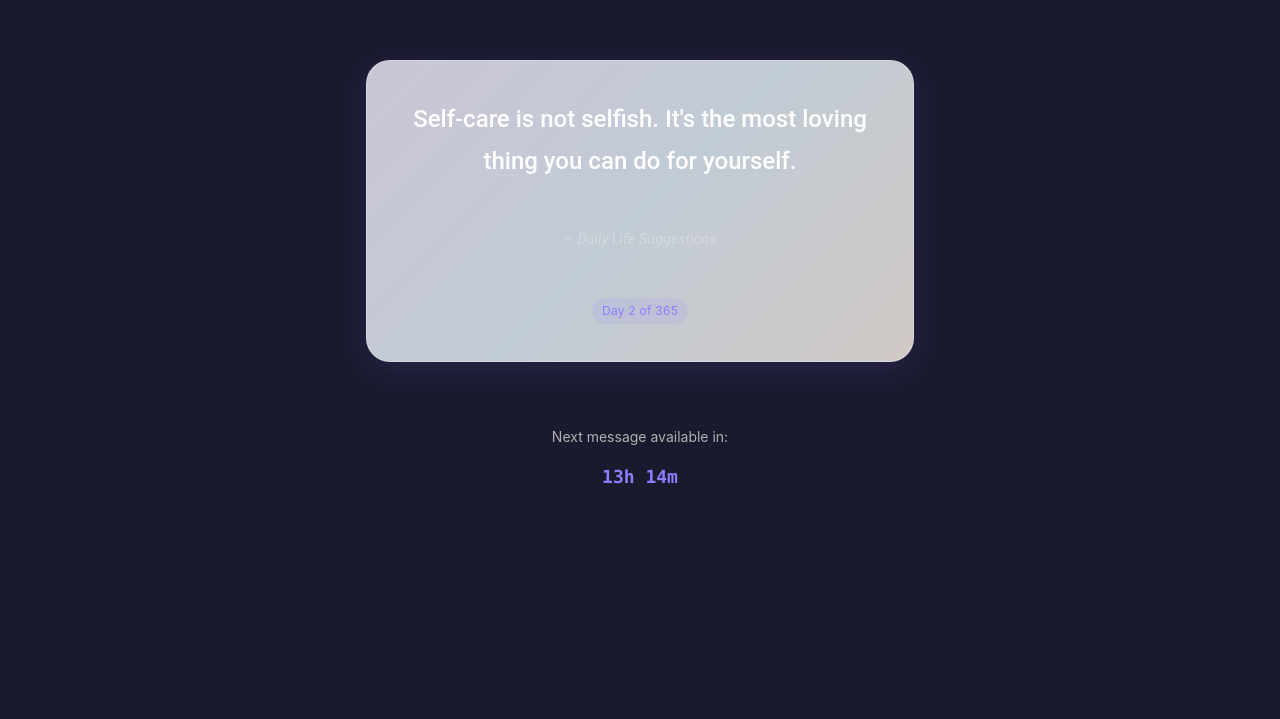
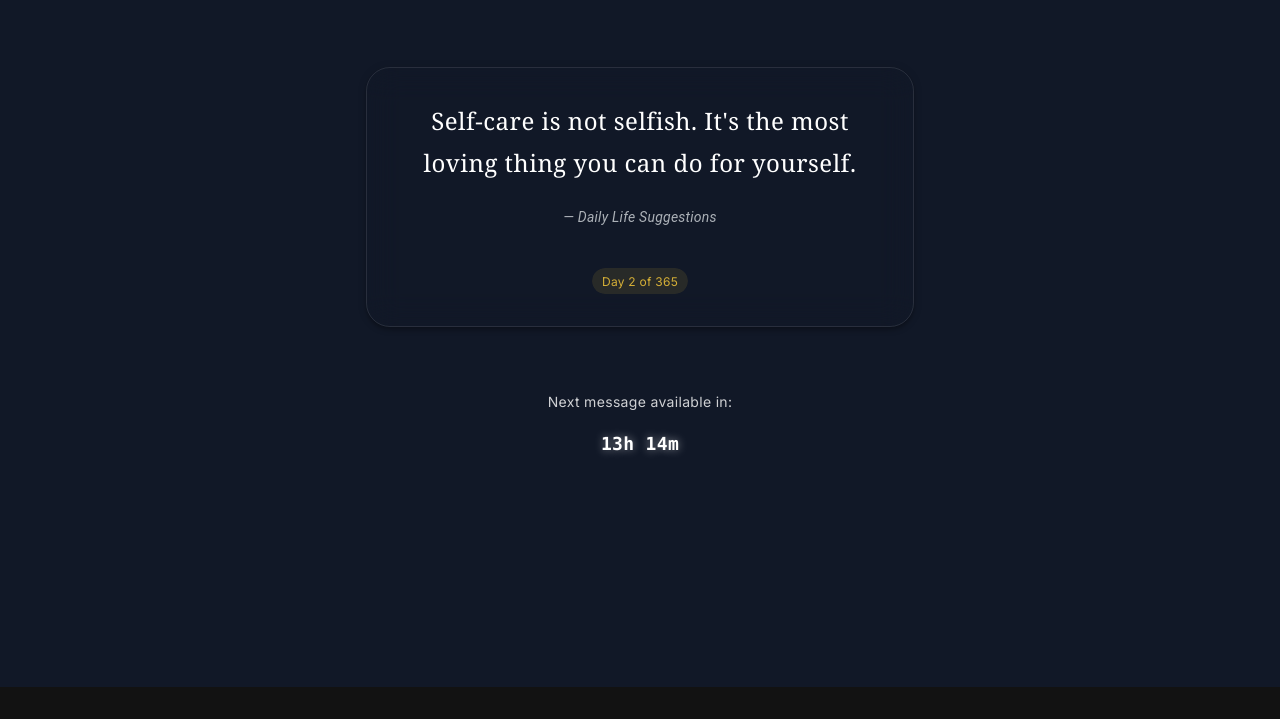
Before and after one commit to vochauthanhhuymgm/gift-of-mailinh, a Nuxt app: page / in a window 1280 px wide. Shown: the part 145-864 px from the top of the page. After the commit the page ends 832 px from the top, so only its background shows below. Built offline with nearby package versions, Linux system fonts and the light colour scheme.

Commit message:
chrismas vibe v1.0

```diff
--- a/nuxt.config.ts
+++ b/nuxt.config.ts
@@ -35,6 +35,8 @@ export default defineNuxtConfig({
   // CSS and styling
   css: [
     '@/assets/styles/global.css',
+    '@/assets/styles/typography.css',
+    '@/assets/styles/animations.css', // Add animation styles
     'vuetify/styles',
     '@mdi/font/css/materialdesignicons.css',
   ],
--- /dev/null
+++ b/src/assets/styles/animations.css
@@ -0,0 +1,50 @@
+/* src/assets/styles/animations.css */
+
+/*
+  Gentle, slow animations to create a calm and unhurried experience.
+  Durations are set to >= 500ms as per specification SC-005.
+*/
+
+/* Fade-in animation for revealing content */
+@keyframes fadeIn {
+  from {
+    opacity: 0;
+  }
+  to {
+    opacity: 1;
+  }
+}
+
+.fade-in {
+  animation: fadeIn 0.8s ease-in-out forwards;
+}
+
+/* Fade-in and slide-up animation for a subtle entrance */
+@keyframes fadeInUp {
+  from {
+    opacity: 0;
+    transform: translateY(20px);
+  }
+  to {
+    opacity: 1;
+    transform: translateY(0);
+  }
+}
+
+.fade-in-up {
+  animation: fadeInUp 0.7s ease-out forwards;
+}
+
+/* A slightly faster version for secondary elements */
+.fade-in-up-fast {
+  animation: fadeInUp 0.5s ease-out forwards;
+}
+
+/* Respects user preference for reduced motion */
+@media (prefers-reduced-motion: reduce) {
+  .fade-in,
+  .fade-in-up,
+  .fade-in-up-fast {
+    animation: none;
+  }
+}
--- a/src/assets/styles/global.css
+++ b/src/assets/styles/global.css
@@ -1,19 +1,21 @@
-/**
- * Global styles for Daily Life-Healing Suggestions app
- * Calm, accessible, mobile-first aesthetic
- */
-
 /* CSS Variables for theming */
 :root {
-  /* Color palette - dark, calming colors inspired by Sleep Cycle */
-  --color-primary: #8e7dff; /* Brighter purple for accents on dark bg */
-  --color-secondary: #89cff0; /* Powder blue */
-  --color-accent: #ffd4a3; /* Warm peach */
-  --color-text: #e5e5e5; /* Light gray for readability */
-  --color-text-light: #b0b0b0; /* Lighter gray for secondary text */
-  --color-background: linear-gradient(135deg, #1c142b 0%, #3c225e 100%); /* Dark purple gradient */
-  --color-card: rgba(45, 45, 42, 0.5); /* Translucent dark card */
-  --color-border: #3d3d3a; /* Soft border color */
+  /*
+    New Color Palette: Deep Space Calm
+    A harmonious, dark theme inspired by the tranquility of deep space.
+    - Background: A smooth gradient from deep navy to dark purple.
+    - Primary: A vibrant, yet soft, lavender for focus elements.
+    - Secondary: A gentle cyan for secondary actions and highlights.
+    - Text: Off-white for high readability without being harsh.
+  */
+  --color-primary: #9b8afb; /* Soft Lavender */
+  --color-secondary: #79dcf1; /* Gentle Cyan */
+  --color-accent: #f2c97d; /* Muted Gold (for subtle highlights if needed) */
+  --color-text: #eef2f5; /* Off-white */
+  --color-text-light: #a8b2c2; /* Muted Blue-Gray */
+  --color-background: #111827; /* Dark Navy-Gray as a fallback */
+  --color-card: rgba(31, 41, 55, 0.5); /* Translucent Dark Slate */
+  --color-border: rgba(55, 65, 81, 0.7); /* Soft Slate Border */
 
   /* Typography */
   --font-family-base: -apple-system, BlinkMacSystemFont, 'Segoe UI', Roboto,
@@ -95,12 +97,7 @@ body {
   font-size: var(--font-size-base);
   line-height: var(--line-height-normal);
   color: var(--color-text);
-  background: linear-gradient(135deg,
-    #f7f0ff 0%,
-    #ebf8ff 35%,
-    #fff5eb 70%,
-    #fef0ff 100%
-  );
+  background: linear-gradient(160deg, #0b0f2b 0%, #1e1a3e 100%);
   background-attachment: fixed;
   min-height: 100vh;
 }
@@ -197,14 +194,7 @@ textarea:focus,
 select:focus {
   outline: none;
   border-color: var(--color-primary);
-  box-shadow: 0 0 0 3px rgba(123, 104, 238, 0.1);
-}
-
-/* Contrast ratios - WCAG AA compliant (≥4.5:1 for normal text) */
-body {
-  /* Text on background: approximately 8:1 */
-  color: var(--color-text);
-  background-color: var(--color-background);
+  box-shadow: 0 0 0 3px rgba(155, 138, 251, 0.1);
 }
 
 /* Images */
--- /dev/null
+++ b/src/assets/styles/typography.css
@@ -0,0 +1,53 @@
+/* src/assets/styles/typography.css */
+
+/* Using a modern, readable, and open-source font like Inter */
+@import url('https://fonts.googleapis.com/css2?family=Inter:wght@400;500;700&display=swap');
+
+body {
+  font-family: 'Inter', -apple-system, BlinkMacSystemFont, 'Segoe UI', Roboto,
+    Helvetica, Arial, sans-serif;
+  font-size: 16px; /* Base font size for accessibility (WCAG) */
+  line-height: 1.6; /* Improves readability */
+  letter-spacing: 0.02em; /* Subtle spacing for better character distinction */
+  -webkit-font-smoothing: antialiased;
+  -moz-osx-font-smoothing: grayscale;
+  text-rendering: optimizeLegibility;
+}
+
+h1,
+h2,
+h3,
+h4,
+h5,
+h6 {
+  font-weight: 700;
+  line-height: 1.3;
+  margin-bottom: 0.75rem;
+}
+
+p {
+  margin-bottom: 1rem;
+}
+
+/* Specific class for the main message content for better control */
+.message-content {
+  font-size: 1.25rem; /* Slightly larger for emphasis */
+  font-weight: 500;
+  line-height: 1.7;
+  max-width: 65ch; /* Optimal line length for reading */
+  margin-left: auto;
+  margin-right: auto;
+}
+
+/* Styling for links to ensure they are visible and accessible */
+a {
+  color: var(--color-primary);
+  text-decoration: none;
+  transition: color 0.3s ease;
+}
+
+a:hover,
+a:focus {
+  color: var(--color-secondary);
+  text-decoration: underline;
+}
--- /dev/null
+++ b/src/components/Footer.vue
@@ -0,0 +1,56 @@
+<template>
+  <v-footer app absolute class="text-center d-flex flex-column pa-4" style="background-color: transparent;">
+    <div>
+      <v-btn
+        v-for="icon in icons"
+        :key="icon.name"
+        class="mx-4"
+        :icon="icon.mdi"
+        variant="text"
+        :href="icon.link"
+        target="_blank"
+        :aria-label="icon.name"
+      ></v-btn>
+    </div>
+
+    <div class="pt-4 text-caption" style="color: rgba(255, 255, 255, 0.7);">
+      {{ new Date().getFullYear() }} — <strong>{{ appName }}</strong>
+    </div>
+
+    <v-divider></v-divider>
+
+    <div class="pt-4 text-caption" style="color: rgba(255, 255, 255, 0.5);">
+      <a :href="privacyPolicyUrl" class="footer-link mx-2">Privacy Policy</a>
+      <span v-if="supportEmail">|</span>
+      <a v-if="supportEmail" :href="`mailto:${supportEmail}`" class="footer-link mx-2">Contact Support</a>
+    </div>
+  </v-footer>
+</template>
+
+<script setup>
+import { ref, computed } from 'vue';
+
+const config = useRuntimeConfig();
+
+const appName = ref(config.public.appName);
+const supportEmail = ref(config.public.supportEmail);
+const privacyPolicyUrl = ref(config.public.privacyPolicy);
+
+const icons = ref([
+  { name: 'GitHub', mdi: 'mdi-github', link: 'https://github.com/your-repo' }, // Replace with your link
+  // Add other social links here if needed
+]);
+</script>
+
+<style scoped>
+.footer-link {
+  color: rgba(255, 255, 255, 0.6);
+  text-decoration: none;
+  transition: color 0.3s ease;
+}
+
+.footer-link:hover {
+  color: rgba(255, 255, 255, 1);
+  text-decoration: underline;
+}
+</style>
--- a/src/components/MessageDisplay.vue
+++ b/src/components/MessageDisplay.vue
@@ -1,13 +1,9 @@
 <template>
   <article class="message-display" role="main">
-    <v-card
-      class="message-card elevation-4"
-      rounded="xl"
-      :loading="isLoading"
-    >
+    <v-card class="message-card elevation-4" rounded="xl" :loading="isLoading">
       <v-card-text class="message-content pa-8">
         <!-- Message text with semantic markup -->
-        <p class="message-text text-h5 font-weight-medium" v-if="message">
+        <p class="message-text" v-if="message">
           {{ message.content }}
         </p>
 
@@ -35,7 +31,10 @@
         </v-alert>
 
         <!-- Author attribution if provided -->
-        <p v-if="message?.author" class="message-author text-body-2 text-medium-emphasis font-italic mt-6">
+        <p
+          v-if="message?.author"
+          class="message-author text-body-2 text-medium-emphasis font-italic mt-6"
+        >
           — {{ message.author }}
         </p>
 
@@ -43,7 +42,7 @@
         <v-chip
           v-if="dayIndex >= 0 && dayIndex < 365"
           class="day-counter mt-6"
-          color="primary"
+          color="#d4af37"
           variant="tonal"
           size="small"
         >
@@ -82,23 +81,19 @@ const dayIndex = computed(() => props.dayIndex);
   }
 
   .message-card {
-  background: linear-gradient(135deg,
-    rgba(247, 240, 255, 0.8) 0%,
-    rgba(235, 248, 255, 0.8) 50%,
-    rgba(255, 245, 235, 0.8) 100%
-  );
-  backdrop-filter: blur(10px);
-  border: 1px solid rgba(255, 255, 255, 0.3);
-  box-shadow: 0 8px 32px rgba(123, 104, 238, 0.15) !important;
+    background-color: transparent;
+    backdrop-filter: blur(16px);
+    border: 1px solid rgba(255, 255, 255, 0.1);
+    border-radius: 1.5rem !important; /* 2xl */
+    box-shadow: 0 0 40px rgba(255, 255, 255, 0.05);
   }
 
-.message-content {
-  display: flex;
-  flex-direction: column;
-  align-items: center;
-  justify-content: center;
-  min-height: 300px;
-  text-align: center;
+  .message-text {
+    font-family: var(--font-family-serif);
+    font-size: var(--font-size-xl);
+    color: #ffffff;
+    line-height: var(--line-height-relaxed);
+    letter-spacing: 0.5px;
   }
 
   .message-text {
--- /dev/null
+++ b/src/components/NightSkyBackground.vue
@@ -0,0 +1,135 @@
+<template>
+  <div class="night-sky" aria-hidden="true">
+    <div class="stars layer-1"></div>
+    <div class="stars layer-2"></div>
+    <div class="stars layer-3"></div>
+    <div class="snow layer-1"></div>
+    <div class="snow layer-2"></div>
+    <div class="snow layer-3"></div>
+  </div>
+</template>
+
+<script setup lang="ts">
+// Pure CSS decorative background; no script required
+</script>
+
+<style scoped>
+/* Full-viewport gradient base */
+.night-sky {
+  position: fixed;
+  inset: 0;
+  width: 100%;
+  height: 100vh;
+  pointer-events: none;
+  z-index: -1;
+  background: linear-gradient(to bottom, #05070a 0%, #0b1426 50%, #1a2c38 100%);
+  overflow: hidden;
+}
+
+/* Star layers */
+.stars {
+  position: absolute;
+  inset: 0;
+  background-repeat: repeat;
+  will-change: opacity;
+}
+
+/* Small, dense stars */
+.layer-1 {
+  background-image: radial-gradient(rgba(255, 255, 255, 0.85) 0.7px, rgba(255, 255, 255, 0) 0.7px);
+  background-size: 3px 3px;
+  background-position: 0 0;
+  animation: twinkle 7s ease-in-out infinite;
+  opacity: 0.7;
+}
+
+/* Medium, lighter density */
+.layer-2 {
+  background-image: radial-gradient(rgba(255, 255, 255, 0.75) 1px, rgba(255, 255, 255, 0) 1px);
+  background-size: 5px 5px;
+  background-position: 1px 2px;
+  animation: twinkle 9s ease-in-out infinite;
+  animation-delay: 1.5s;
+  opacity: 0.6;
+}
+
+/* Largest, sparsest stars */
+.layer-3 {
+  background-image: radial-gradient(rgba(255, 255, 255, 0.65) 1.2px, rgba(255, 255, 255, 0) 1.2px);
+  background-size: 8px 8px;
+  background-position: 2px 1px;
+  animation: twinkle 11s ease-in-out infinite;
+  animation-delay: 0.8s;
+  opacity: 0.5;
+}
+
+/* Twinkling via opacity */
+@keyframes twinkle {
+  0% { opacity: 0.2; }
+  50% { opacity: 1; }
+  100% { opacity: 0.2; }
+}
+
+/* Snow animation */
+.snow {
+  position: absolute;
+  top: -100%;
+  left: 0;
+  width: 100%;
+  height: 100%;
+  background-image: radial-gradient(rgba(255, 255, 255, 0.7) 1px, transparent 1px);
+  background-repeat: repeat;
+  animation: fall linear infinite;
+}
+
+.snow.layer-1 {
+  background-size: 200px 200px;
+  animation-duration: 15s;
+  animation-delay: -2s;
+}
+
+.snow.layer-2 {
+  background-size: 300px 300px;
+  animation-duration: 20s;
+  animation-delay: -5s;
+  opacity: 0.6;
+}
+
+.snow.layer-3 {
+  background-size: 400px 400px;
+  animation-duration: 25s;
+  animation-delay: -10s;
+  opacity: 0.4;
+}
+
+@keyframes fall {
+  to {
+    transform: translateY(200vh);
+  }
+}
+
+/* Responsiveness: reduce density on small screens */
+@media (max-width: 768px) {
+  .layer-1 {
+    background-size: 4px 4px; /* fewer dots */
+    opacity: 0.55;
+  }
+  .layer-2 {
+    background-size: 7px 7px;
+    opacity: 0.5;
+  }
+  .layer-3 {
+    background-size: 10px 10px;
+    opacity: 0.45;
+  }
+}
+
+/* Accessibility: respect reduced motion */
+@media (prefers-reduced-motion: reduce) {
+  .layer-1,
+  .layer-2,
+  .layer-3 {
+    animation: none;
+  }
+}
+</style>
--- a/src/layouts/default.vue
+++ b/src/layouts/default.vue
@@ -1,6 +1,8 @@
 <template>
+  <v-app>
+    <NightSkyBackground />
     <v-main>
-    <v-container fluid class="d-flex align-center justify-center min-vh-100 py-8">
+      <v-container fluid class="d-flex align-center justify-center min-vh-100">
         <v-row justify="center">
           <v-col cols="12" sm="10" md="8" lg="6">
             <slot />
@@ -8,9 +10,12 @@
         </v-row>
       </v-container>
     </v-main>
+  </v-app>
 </template>
 
 <script setup lang="ts">
+  import NightSkyBackground from '~/components/NightSkyBackground.vue';
+  import Footer from '~/components/Footer.vue';
   // Default layout for all pages
   // Minimal chrome using Vuetify grid system to focus on message content
 </script>
--- a/src/pages/index.vue
+++ b/src/pages/index.vue
@@ -3,21 +3,31 @@
     <!-- Coming Soon Screen (before startDate) -->
     <div v-if="state === 'COMING_SOON'" class="coming-soon-screen">
       <div class="coming-soon-content">
-        <h1>Get Ready</h1>
-        <p class="coming-soon-message">Your 365-day emotional healing journey begins on</p>
+        <h1 class="headline">Get Ready</h1>
+        <p class="coming-soon-message subtext">Your 365-day emotional healing journey begins on</p>
         <p class="coming-soon-date">{{ formatDate(dateLock.getStartDate()) }}</p>
-        <p class="coming-soon-subtitle">at 6:00 AM local time</p>
-        <p class="coming-soon-subtext">Prepare yourself for daily inspiration, encouragement, and emotional support.</p>
+        <p class="coming-soon-subtitle subtext">at 6:00 AM local time</p>
+        <p class="coming-soon-subtext subtext">
+          Prepare yourself for daily inspiration, encouragement, and emotional support.
+        </p>
       </div>
     </div>
 
     <!-- Completed Screen (after day 365) -->
     <div v-else-if="state === 'COMPLETED'" class="completed-screen">
       <div class="completed-content">
-        <h1>Journey Complete</h1>
-        <p class="completed-message">You've completed your 365-day emotional healing journey.</p>
-        <p class="completed-subtext">Thank you for taking this time to care for yourself. Remember, healing is a continuous practice.</p>
-        <p class="completed-note">You started on {{ formatDate(dateLock.getStartDate()) }} and completed on {{ formatDate(dateLock.getCompletionDate()) }}.</p>
+        <h1 class="headline">Journey Complete</h1>
+        <p class="completed-message subtext">
+          You've completed your 365-day emotional healing journey.
+        </p>
+        <p class="completed-subtext subtext">
+          Thank you for taking this time to care for yourself. Remember, healing is a continuous
+          practice.
+        </p>
+        <p class="completed-note subtext">
+          You started on {{ formatDate(dateLock.getStartDate()) }} and completed on
+          {{ formatDate(dateLock.getCompletionDate()) }}.
+        </p>
       </div>
     </div>
 
@@ -38,7 +48,12 @@
     </div>
 
     <!-- Loading state -->
-    <div v-if="isLoading && !currentMessage" class="loading-screen" aria-live="polite" aria-busy="true">
+    <div
+      v-if="isLoading && !currentMessage"
+      class="loading-screen"
+      aria-live="polite"
+      aria-busy="true"
+    >
       <p>Loading your daily message...</p>
     </div>
 
@@ -167,7 +182,8 @@ useHead({
     meta: [
       {
         name: 'description',
-      content: 'Start your 365-day journey of emotional healing with daily life suggestions and encouragement.',
+        content:
+          'Start your 365-day journey of emotional healing with daily life suggestions and encouragement.',
       },
       {
         name: 'viewport',
@@ -184,6 +200,7 @@ useHead({
     display: flex;
     align-items: center;
     justify-content: center;
+    text-align: center;
   }
 
   .message-screen,
@@ -205,41 +222,40 @@ useHead({
     text-align: center;
   }
 
-.coming-soon-content {
-  background-color: var(--color-card);
+  .coming-soon-content,
+  .completed-content {
+    background-color: rgba(255, 255, 255, 0.1);
+    backdrop-filter: blur(12px);
+    border: 1px solid rgba(255, 255, 255, 0.2);
     padding: var(--spacing-xl);
-  border-radius: var(--border-radius-lg);
-  box-shadow: var(--shadow-lg);
-  max-width: 500px;
+    border-radius: 1.5rem; /* 2xl */
+    max-width: 90%;
+    width: 640px; /* max-w-2xl */
   }
 
   .coming-soon-content h1 {
-  color: var(--color-primary);
     margin-bottom: var(--spacing-lg);
   }
 
   .coming-soon-message {
     font-size: var(--font-size-lg);
-  color: var(--color-text);
     margin-bottom: var(--spacing-md);
   }
 
   .coming-soon-date {
     font-size: var(--font-size-2xl);
-  color: var(--color-primary);
+    color: #ffffff;
     font-weight: 600;
     margin-bottom: var(--spacing-md);
   }
 
   .coming-soon-subtitle {
     font-size: var(--font-size-base);
-  color: var(--color-text-light);
     margin-bottom: var(--spacing-lg);
   }
 
   .coming-soon-subtext {
     font-size: var(--font-size-sm);
-  color: var(--color-text-light);
     line-height: var(--line-height-relaxed);
   }
 
@@ -248,42 +264,30 @@ useHead({
     text-align: center;
   }
 
-.completed-content {
-  background-color: var(--color-card);
-  padding: var(--spacing-xl);
-  border-radius: var(--border-radius-lg);
-  box-shadow: var(--shadow-lg);
-  max-width: 500px;
-}
-
   .completed-content h1 {
-  color: var(--color-primary);
     margin-bottom: var(--spacing-lg);
   }
 
   .completed-message {
     font-size: var(--font-size-lg);
-  color: var(--color-text);
     margin-bottom: var(--spacing-md);
   }
 
   .completed-subtext {
     font-size: var(--font-size-base);
-  color: var(--color-text);
     line-height: var(--line-height-relaxed);
     margin-bottom: var(--spacing-lg);
   }
 
   .completed-note {
     font-size: var(--font-size-sm);
-  color: var(--color-text-light);
   }
 
   /* Message Screen */
   .next-message-info {
     text-align: center;
     margin-top: var(--spacing-lg);
-  color: var(--color-text-light);
+    color: rgba(255, 255, 255, 0.8);
   }
 
   .next-message-text {
@@ -294,21 +298,22 @@ useHead({
   .countdown {
     font-size: var(--font-size-lg);
     font-weight: 600;
-  color: var(--color-primary);
+    color: #ffffff;
     font-family: 'Monaco', 'Courier New', monospace;
+    text-shadow: 0 0 8px rgba(255, 255, 255, 0.5);
   }
 
   /* Loading Screen */
   .loading-screen {
     min-height: 300px;
-  background-color: var(--color-card);
+    background-color: transparent;
     border-radius: var(--border-radius-lg);
-  box-shadow: var(--shadow-md);
+    box-shadow: none;
     max-width: 500px;
   }
 
   .loading-screen p {
-  color: var(--color-text-light);
+    color: rgba(255, 255, 255, 0.8);
   }
 
   /* Error Screen */
@@ -327,13 +332,13 @@ useHead({
   }
 
   .error-screen p {
-  color: var(--color-text);
+    color: rgba(255, 255, 255, 0.85);
     margin-bottom: var(--spacing-lg);
   }
 
   .error-screen button {
-  background-color: var(--color-primary);
-  color: white;
+    background-color: rgba(255, 255, 255, 0.2);
+    color: #ffffff;
     padding: var(--spacing-sm) var(--spacing-md);
     border-radius: var(--border-radius-md);
     cursor: pointer;
@@ -341,7 +346,62 @@ useHead({
   }
 
   .error-screen button:hover {
-  background-color: var(--color-secondary);
+    background-color: rgba(255, 255, 255, 0.35);
+  }
+
+  /* Headline and subtext typography */
+  .headline {
+    font-family: var(--font-family-serif);
+    font-size: var(--font-size-3xl);
+    color: #ffffff;
+    letter-spacing: 0.2px;
+  }
+
+  .subtext {
+    font-family: var(--font-family-base);
+    color: rgba(255, 255, 255, 0.8);
+  }
+
+  /* Bottom-centered social proof */
+  .social-proof {
+    position: absolute;
+    bottom: var(--spacing-md);
+    left: 50%;
+    transform: translateX(-50%);
+    display: flex;
+    flex-direction: column;
+    align-items: center;
+    gap: var(--spacing-sm);
+    color: #ffffff;
+  }
+
+  .badge {
+    border: 1px solid rgba(255, 255, 255, 0.6);
+    color: #ffffff;
+    padding: 6px 12px;
+    border-radius: 9999px;
+    font-size: var(--font-size-sm);
+    backdrop-filter: blur(2px);
+  }
+
+  .rating {
+    display: flex;
+    align-items: center;
+    gap: 8px;
+    font-size: var(--font-size-sm);
+  }
+
+  .star {
+    font-size: 1rem;
+    color: #ffffff;
+  }
+
+  .star.dim {
+    opacity: 0.35;
+  }
+
+  .rating-text {
+    color: rgba(255, 255, 255, 0.8);
   }
 
   /* Responsive */
--- a/src/plugins/vuetify.ts
+++ b/src/plugins/vuetify.ts
@@ -9,21 +9,21 @@ import { aliases, mdi } from 'vuetify/iconsets/mdi';
 const calmTheme = {
   dark: true, // Set dark theme as default
   colors: {
-    background: '#1a1a2e', // Dark blue-purple from global.css
-    surface: '#2c2c44', // A slightly lighter surface for cards/dialogs
-    primary: '#8e7dff', // Bright lavender from global.css
-    'primary-darken-1': '#7a6ad9',
-    secondary: '#c651cd', // Orchid from global.css
-    'secondary-darken-1': '#ab47b2',
+    background: '#111827', // Dark Navy-Gray, matches body background
+    surface: '#1f2937', // Dark Slate for cards
+    primary: '#9b8afb', // Soft Lavender from global.css
+    'primary-darken-1': '#8170e8',
+    secondary: '#79dcf1', // Gentle Cyan from global.css
+    'secondary-darken-1': '#59cde8',
     error: '#ff5252',
     info: '#2196f3',
     success: '#4caf50',
     warning: '#ffc107',
     // Text colors for readability on dark surfaces
-    'on-background': '#e0e0e0',
+    'on-background': '#eef2f5', // Off-white from global.css
     'on-surface': '#ffffff',
     'on-primary': '#ffffff',
-    'on-secondary': '#ffffff',
+    'on-secondary': '#111827', // Dark text for better contrast on the light secondary color
   },
 };
 
```
Also changed, not shown: specs/001-daily-suggestions/tasks.md (+3 -3 lines), 1 other file (tests, documents, lock files or other folders). Lines whose indentation alone changed are shown as unchanged.
